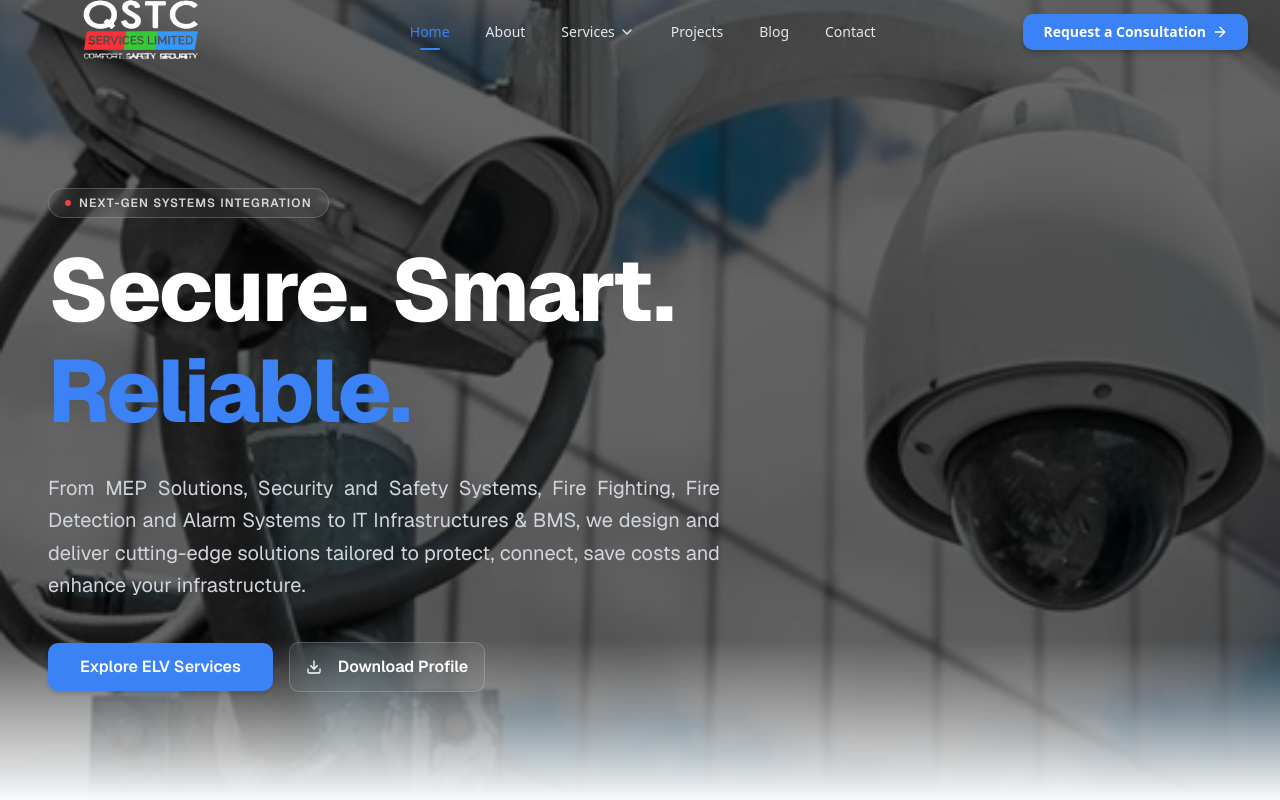
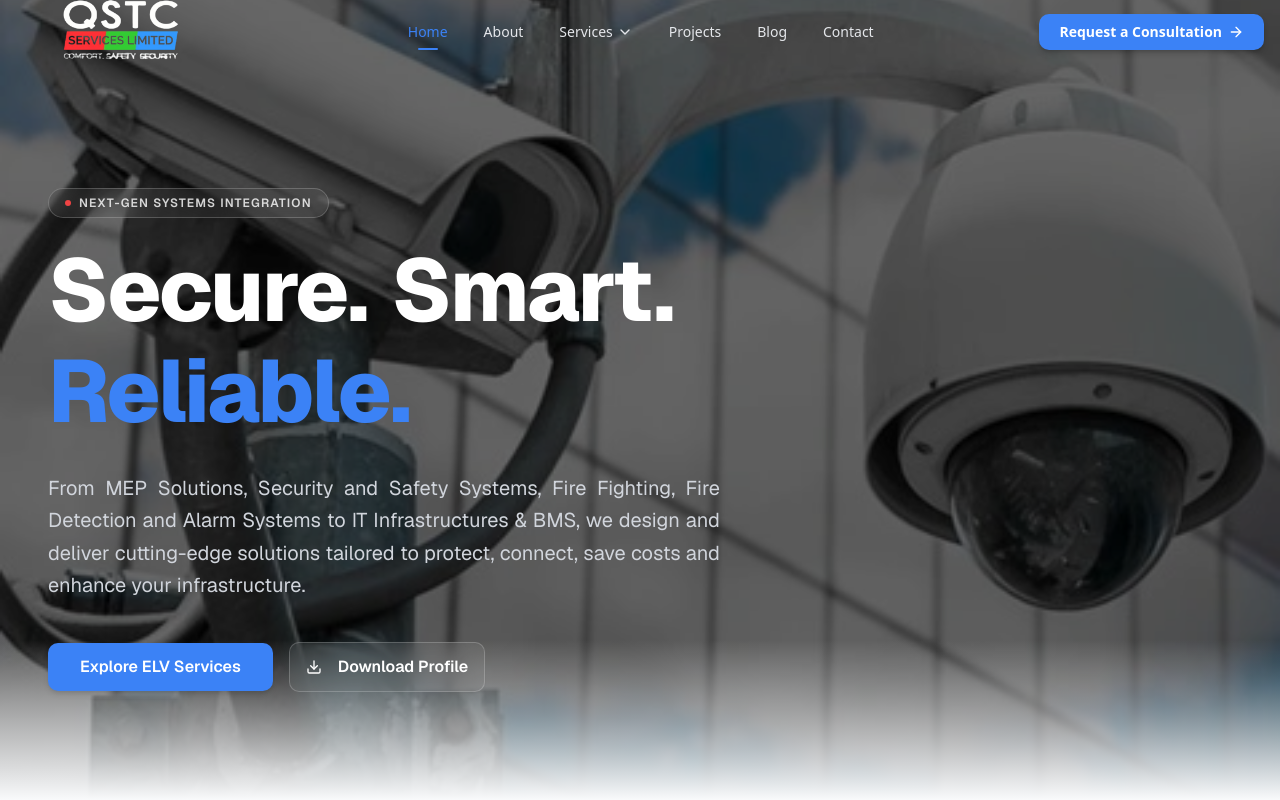
Before and after one commit to FlippantWeirdo/qstcwebsite, a Next.js app: page / in a window 1280 px wide. Shown: the top 800 px of the page. Built offline with nearby package versions, Linux system fonts and the light colour scheme.

Commit message:
fix: logo alignment and size

```diff
--- a/components/layout/navbar.tsx
+++ b/components/layout/navbar.tsx
@@ -91,11 +91,11 @@ export function Navbar() {
           : "bg-transparent",
       )}
     >
-      <nav className="mx-auto flex h-16 max-w-7xl items-center justify-between px-2 sm:pr-6 lg:px-8">
+      <nav className="container mx-auto flex h-16 items-center justify-between lg:px-4">
         {/* Logo */}
         <Link
           href="/"
-          className="flex items-center rounded-lg px-1 sm:pr-1.5 transition-all"
+          className="flex items-center rounded-lg pr-1 sm:pr-1.5 transition-all"
         >
           <Image
             src={
```
